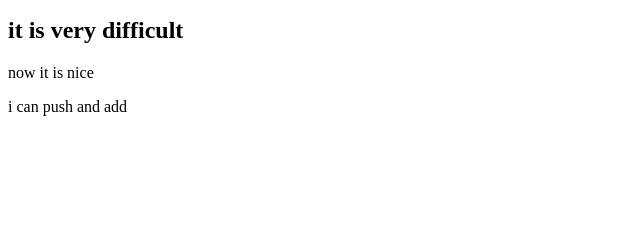
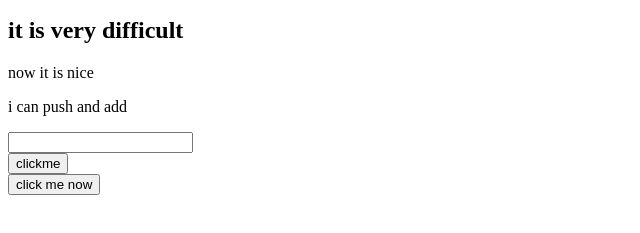
Before and after one commit to arpon-durjoy/my-first-website, a plain HTML site: page index.html in a window 1280 px wide. Shown: the part 105-338 px from the top of the page, without its empty margins (0-640 px from the left). Drawn offline with Linux system fonts and the light colour scheme.

Commit message:
addbutton done

```diff
--- a/index.html
+++ b/index.html
@@ -12,5 +12,10 @@
     <h2>it is very difficult</h2>
     <p>now it is nice</p>
     <p>i can push and add</p>
+    <input type="text">
+    <br>
+    <button>clickme</button>
+    <br>
+    <button>click me now</button>
 </body>
 </html>
```
